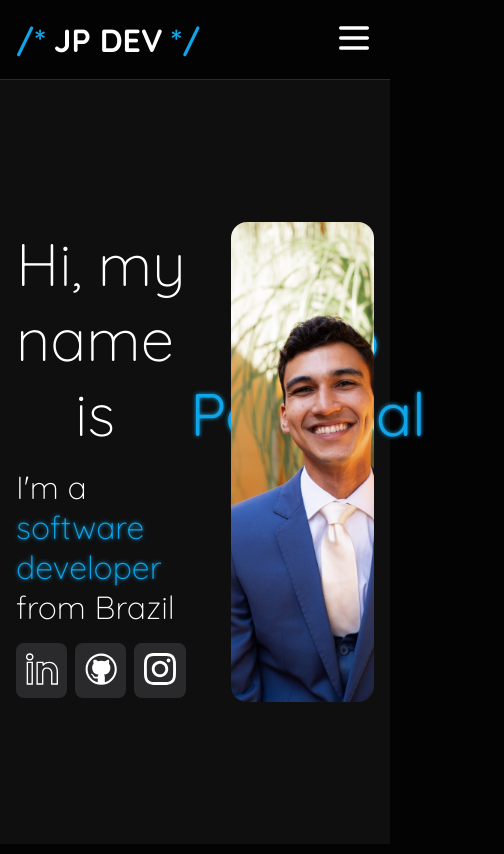
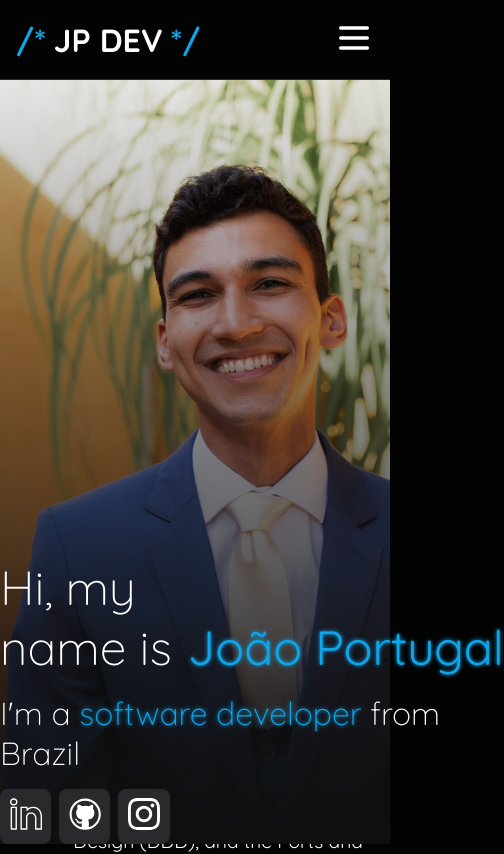
Before and after one commit to joaoportugaldev/portfolio, a React (Vite) app: page / in a window 390 px wide. Shown: the top 854 px of the page, 504 px wide, since content can reach past the window. Built offline with nearby package versions, Linux system fonts and the light colour scheme.

Commit message:
initied: section home responsiveness

```diff
--- a/src/components/Headline/index.tsx
+++ b/src/components/Headline/index.tsx
@@ -11,13 +11,7 @@ export default function HeadLine() {
   const currentLanguage = i18n.language;
 
   return (
-    <Flex
-      direction="column"
-      align="start"
-      justify="center"
-      width="50%"
-      gap="1rem"
-    >
+    <S.HeadlineContainer>
       <Flex direction="column" gap="0rem" align="start">
         <S.Title>{t("home_1")}</S.Title>
         <Flex gap="1rem">
@@ -36,6 +30,6 @@ export default function HeadLine() {
         <Media icon={<Github />} href="https://google.com" />
         <Media icon={<Instagram />} href="https://google.com" />
       </Flex>
-    </Flex>
+    </S.HeadlineContainer>
   );
 }
--- a/src/components/Headline/styles.ts
+++ b/src/components/Headline/styles.ts
@@ -1,14 +1,45 @@
 import styled from "styled-components";
 
+export const HeadlineContainer = styled.div`
+  display: flex;
+  position: absolute;
+  bottom: 0;
+  left: 0;
+  flex-direction: column;
+  justify-content: end;
+  align-items: start;
+  height: 100%;
+  gap: 1rem;
+
+  z-index: 3;
+
+  @media (min-width: 1024px) {
+    position: static;
+    justify-content: center;
+    width: 50%;
+    height: auto;
+    padding: 0;
+  }
+`;
+
 export const Subtitle = styled.h2`
-  font-size: ${(props) => props.theme.fontSize.title};
+  font-size: 2rem;
   font-weight: ${(props) => props.theme.fontWeight.light};
+
+  @media (min-width: 1280px) {
+    font-size: ${(props) => props.theme.fontSize.title};
+  }
 `;
 
 export const Title = styled.span`
-  font-size: ${(props) => props.theme.fontSize.bodyTitle};
+  font-size: 3rem;
   font-weight: ${(props) => props.theme.fontWeight.light};
   text-align: center;
+  white-space: nowrap;
+
+  @media (min-width: 1280px) {
+    font-size: ${(props) => props.theme.fontSize.bodyTitle};
+  }
 `;
 
 export interface HighlightProps {
@@ -18,5 +49,8 @@ export interface HighlightProps {
 export const Highlight = styled.span<HighlightProps>`
   color: ${(props) => props.theme.colors.primary};
   text-shadow: ${(props) => `${props.theme.colors.primary} 0px 0px 4px`};
-  font-weight: ${(props) => props.heavier ? props.theme.fontWeight.regular : props.theme.fontWeight.light};
+  font-weight: ${(props) =>
+    props.heavier
+      ? props.theme.fontWeight.regular
+      : props.theme.fontWeight.light};
 `;
--- a/src/sections/Home/index.tsx
+++ b/src/sections/Home/index.tsx
@@ -1,6 +1,5 @@
 import * as S from "./styles";
 import HeadLine from "../../components/Headline";
-import Image from "../../layout/Image";
 import Section from "../../layout/Section";
 import profile from "../../../src/assets/profile.jpg";
 
@@ -8,13 +7,11 @@ export default function Home() {
   return (
     <Section bgColor="softDark" id="home">
       <S.Container>
+        <S.Overlayer />
         <HeadLine />
-        <Image
-          src={profile}
-          alt="Profile Picture"
-          height="30rem"
-          width="40%"
-        />
+        <S.ImageContainer>
+          <S.Image src={profile} alt="Profile Picture" />
+        </S.ImageContainer>
       </S.Container>
     </Section>
   );
--- a/src/sections/Home/styles.ts
+++ b/src/sections/Home/styles.ts
@@ -2,10 +2,56 @@ import styled from "styled-components";
 
 export const Container = styled.div`
   display: flex;
-  justify-content: space-between;
-  align-items: center;
+  position: absolute;
+  left: 0;
   height: 100vh;
   width: 100%;
   color: ${(props) => props.theme.colors.white};
   padding-top: 5rem;
+  background-image: url("../../../src/assets/profile.jpg");
+  background-size: cover;
+  background-position: center;
+  /* margin-top: 5rem; */
+  z-index: 0;
+
+  @media (min-width: 1024px) {
+    position: static;
+    background-image: none;
+    justify-content: space-between;
+    align-items: center;
+  }
 `;
+
+export interface ImageContainerProps {
+  width?: string;
+  height?: string;
+}
+
+export const Image = styled.img`
+  width: 100%;
+  height: 100%;
+  border-radius: 1rem;
+  object-fit: cover;
+`;
+
+export const ImageContainer = styled.div<ImageContainerProps>`
+  display: none;
+
+  @media (min-width: 1024px) {
+    display: block;
+    width: 40%;
+    height: 30rem;
+  }
+`;
+
+export const Overlayer = styled.div`
+  display: flex;
+  position: absolute;
+  width: 100%;
+  height: 100%;
+  bottom: 0;
+  left: 0;
+  justify-content: center;
+  background: linear-gradient(transparent, rgb(15, 15, 15));
+  z-index: 1;
+`;
```
Also changed, not shown: src/components/Images/AboutImage/index.tsx (added, +17 -0 lines), src/components/Images/AboutImage/styles.ts (added, +18 -0 lines).
